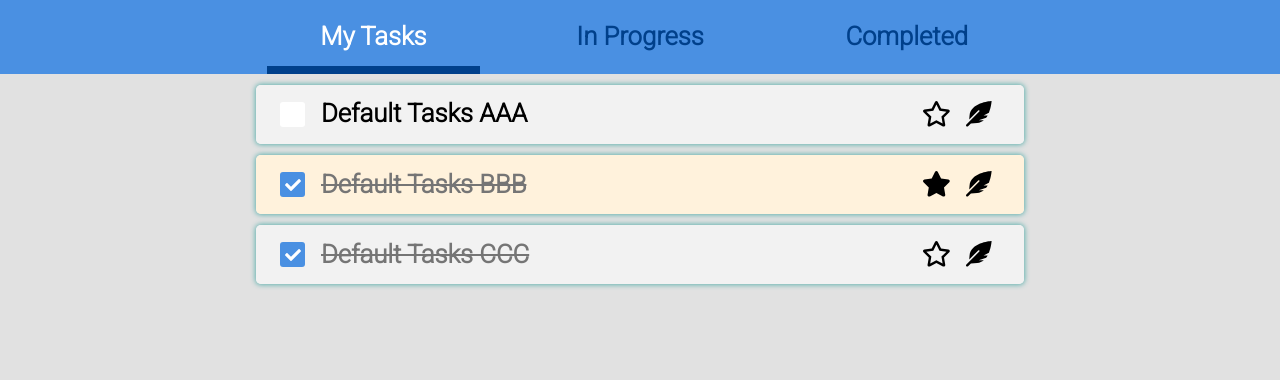
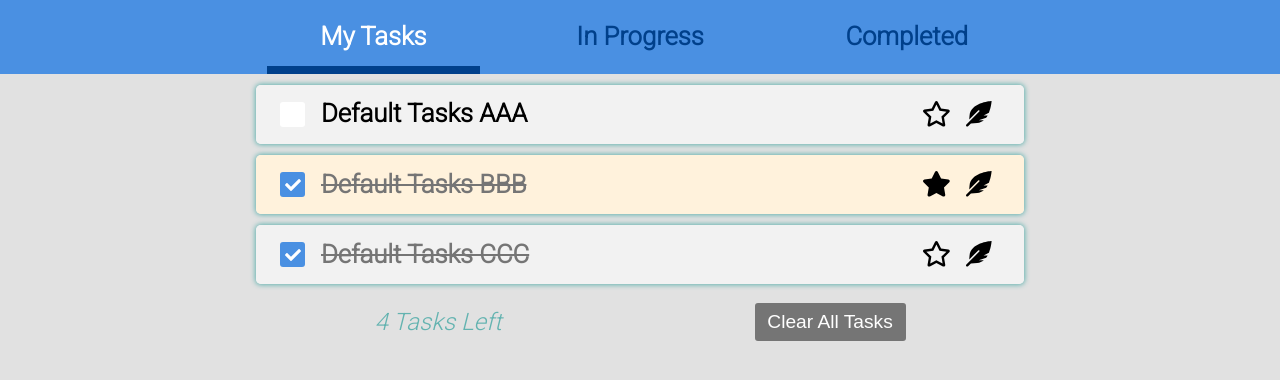
Before and after one commit to timchen0607/Task-Manager, a Vue app: page / in a window 1280 px wide. Shown: the top 380 px of the page. Built offline with nearby package versions, Linux system fonts and the light colour scheme.

Commit message:
Feat: 新增清除所有任務功能

```diff
--- a/src/App.vue
+++ b/src/App.vue
@@ -8,22 +8,26 @@
       <router-link to="/Completed" class="title">Completed</router-link>
     </div>
   </header>
-  <router-view :tasks="tasks" :updateState="updateState" />
+  <router-view
+    :tasks="tasks"
+    :updateState="updateState"
+    :clearTasks="clearTasks"
+  />
 </template>
 
 <script>
 import { defineComponent, reactive, watch } from "vue";
-import { getTasks, setTasks } from "./api/localStorageUtils";
+import { getTasks, setTasks, delTasks } from "./api/localStorageUtils";
 
 export default defineComponent({
   name: "App",
   setup() {
     const tasks = reactive(getTasks());
     const sortTasks = (tasks) => tasks.sort((a, b) => b.pinning - a.pinning);
-    const updateState = (task, attr) => {
-      console.log(task[attr]);
-      console.log(!task[attr]);
-      task[attr] = !task[attr];
+    const updateState = (task, attr) => (task[attr] = !task[attr]);
+    const clearTasks = () => {
+      tasks.length = 0;
+      delTasks();
     };
 
     watch(
@@ -34,7 +38,7 @@ export default defineComponent({
       },
       { deep: true }
     );
-    return { tasks, updateState };
+    return { tasks, updateState, clearTasks };
   },
 });
 </script>
--- a/src/api/localStorageUtils.js
+++ b/src/api/localStorageUtils.js
@@ -34,5 +34,8 @@ const getTasks = () => {
 const setTasks = (tasks) => {
   localStorage.setItem("Tasks", JSON.stringify(tasks));
 };
+const delTasks = () => {
+  localStorage.removeItem("Tasks");
+};
 
-export { getTasks, setTasks };
+export { getTasks, setTasks, delTasks };
--- a/src/assets/scss/_global.scss
+++ b/src/assets/scss/_global.scss
@@ -28,11 +28,30 @@ body {
   color: $c_secondary-dark;
   line-height: clamp(1.25rem, 2.5vw, 1.5rem);
 }
+.overview {
+  display: flex;
+  justify-content: space-around;
+  align-items: center;
+  padding: 0.5rem;
+}
 .status {
   font-style: italic;
   color: $c_success;
   font-size: clamp(1.25rem, 2.5vw, 1.5rem);
   text-align: center;
+}
+.clearAll {
+  padding: 0.5rem 0.8rem;
+  font-size: 1.2rem;
+  color: $c_light;
+  background-color: $c_secondary-dark;
+  border: none;
+  border-radius: 3px;
+  transition: background-color 0.5s;
+  cursor: pointer;
+  &:hover {
+    background-color: $c_danger;
+  }
 }
 
 .task {
--- a/src/views/MyTasks.vue
+++ b/src/views/MyTasks.vue
@@ -6,7 +6,10 @@
       :task="task"
       :updateState="updateState"
     ></TaskItem>
-    <!-- <h3>4 Tasks Left</h3> -->
+    <footer class="overview">
+      <h3 class="status">4 Tasks Left</h3>
+      <button class="clearAll" @click="clearTasks">Clear All Tasks</button>
+    </footer>
   </div>
 </template>
 
@@ -22,6 +25,7 @@ export default defineComponent({
   props: {
     tasks: { type: Object },
     updateState: { type: Function },
+    clearTasks: { type: Function },
   },
   setup() {},
 });
```
